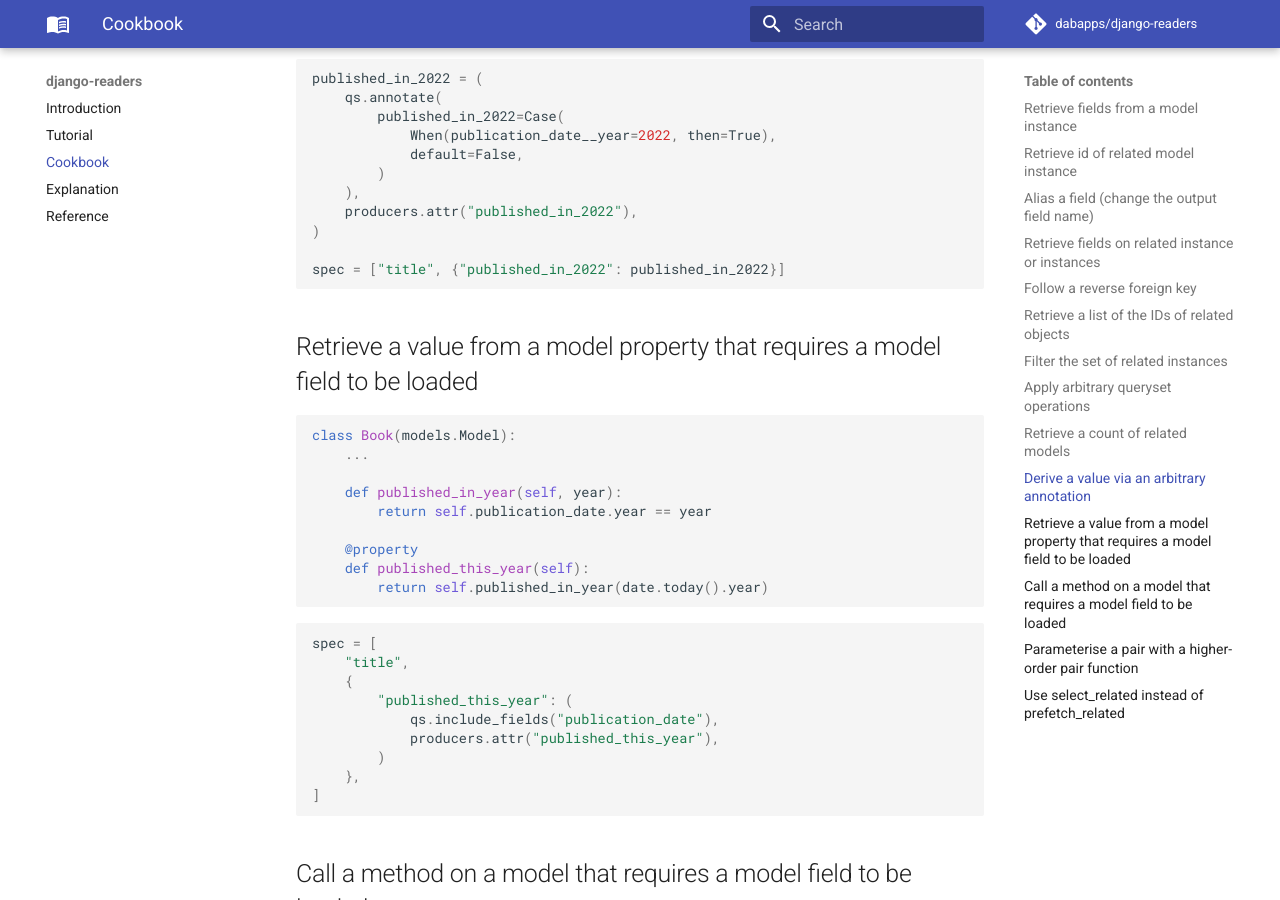
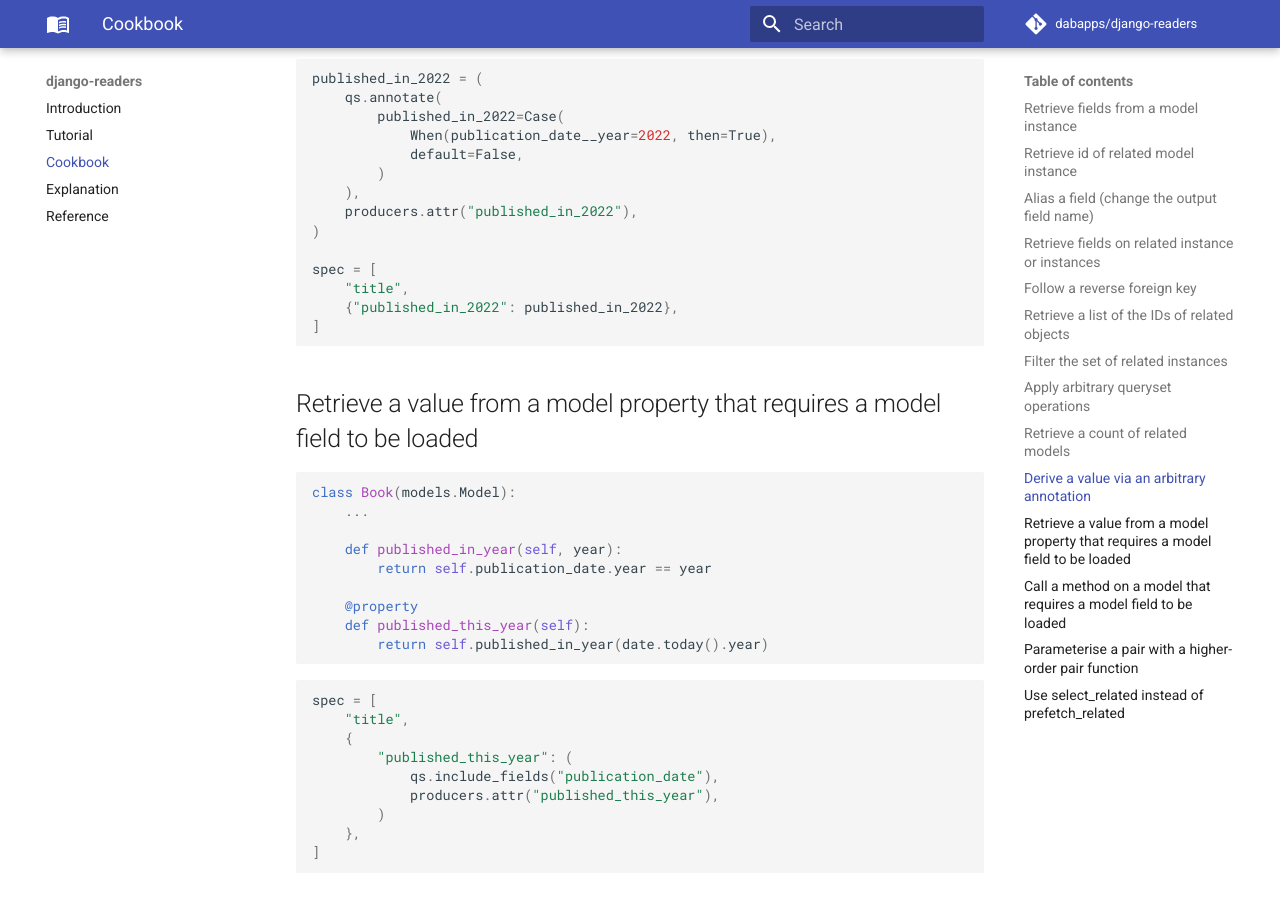
Before and after one commit to dabapps/django-readers, an MkDocs documentation site: the page built from docs/cookbook.md, in a window 1280 px wide and 900 px high, scrolled down 2665 px. Built offline with MkDocs 1.6.1 and Material for MkDocs 9.7.7, drawn with Linux system fonts in a browser that asks for light colours; comment, search, counter and statistics services are not loaded.

````diff
--- a/docs/cookbook.md
+++ b/docs/cookbook.md
@@ -129,7 +129,10 @@ published_in_2022 = (
     producers.attr("published_in_2022"),
 )
 
-spec = ["title", {"published_in_2022": published_in_2022}]
+spec = [
+    "title",
+    {"published_in_2022": published_in_2022},
+]
 ```
 
 ## Retrieve a value from a model property that requires a model field to be loaded
````
